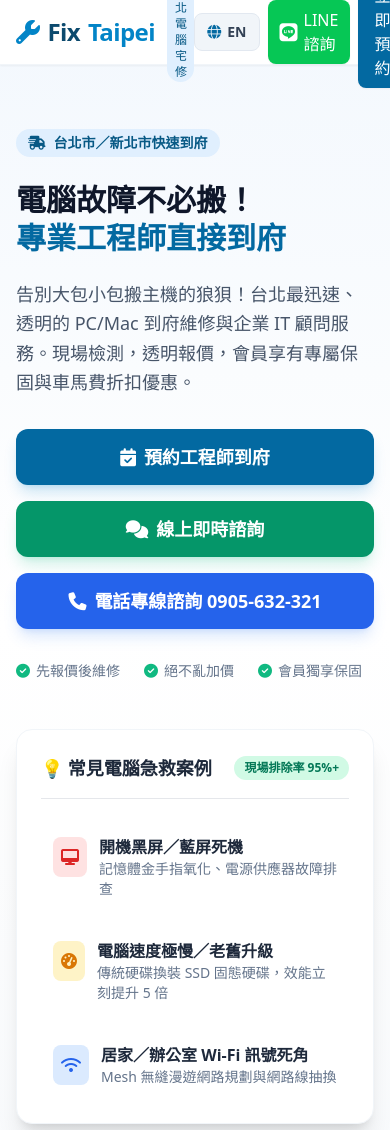
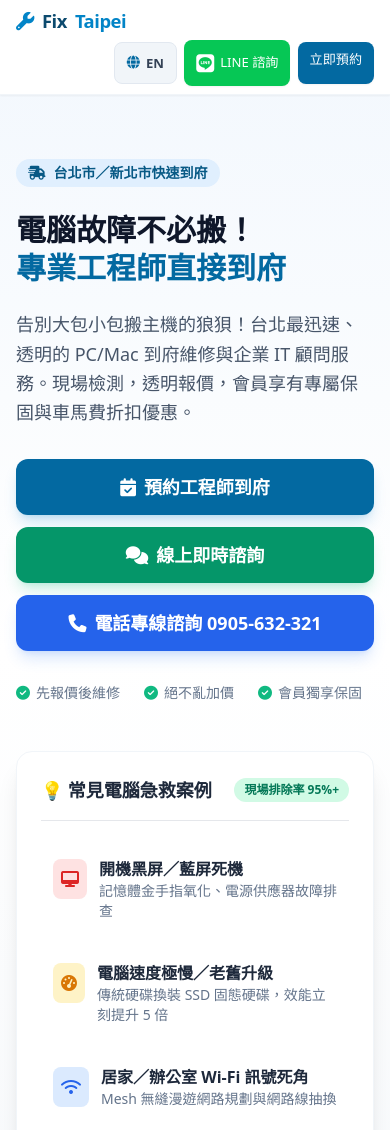
Before and after one commit to drchencm/fixtaipei, a plain HTML site: page index.html in a window 390 px wide. Shown: the top 1130 px of the page. Drawn offline with nearby package versions, Linux system fonts and the light colour scheme.

Commit message:
Add files via upload

```diff
--- a/index.html
+++ b/index.html
@@ -31,16 +31,62 @@
     </script>
     <!-- FontAwesome Font Icons -->
     <link rel="stylesheet" href="https://cdnjs.cloudflare.com/ajax/libs/font-awesome/6.4.0/css/all.min.css">
+    <style>
+        /* 全站自適應基礎設定 */
+        *, *::before, *::after { box-sizing: border-box; }
+        html { scroll-behavior: smooth; }
+        body { min-width: 320px; overflow-x: hidden; }
+        img, video, iframe, svg { max-width: 100%; }
+        a, button { -webkit-tap-highlight-color: transparent; }
+        section[id] { scroll-margin-top: 5.5rem; }
+        p, li, h1, h2, h3, h4, a, button, span { overflow-wrap: anywhere; }
+
+        /* 手機版導覽列：品牌與操作按鈕分列，避免擠壓及橫向溢出 */
+        @media (max-width: 767px) {
+            header > div {
+                height: auto !important; min-height: 4rem;
+                padding-top: .55rem; padding-bottom: .55rem;
+                flex-wrap: wrap; row-gap: .45rem;
+            }
+            header > div > a:first-child {
+                font-size: 1.15rem; line-height: 1.5rem; min-width: 0;
+            }
+            header > div > a:first-child [data-i18n="brand.badge"] { display: none; }
+            header > div > div:last-child {
+                width: 100%; justify-content: flex-end; gap: .45rem;
+            }
+            #langToggleBtn, header > div > div:last-child > a {
+                min-height: 2.65rem; padding: .55rem .75rem;
+                font-size: .82rem; white-space: nowrap;
+            }
+            header > div > div:last-child > a:last-child { flex: 0 0 auto; }
+            .py-16 { padding-top: 3rem; padding-bottom: 3rem; }
+            .p-8 { padding: 1.25rem; }
+            .p-6 { padding: 1rem; }
+            .gap-12 { gap: 2rem; }
+            .gap-8 { gap: 1.5rem; }
+            .text-4xl { font-size: 2rem; line-height: 1.15; }
+            .text-3xl { font-size: 1.65rem; line-height: 1.25; }
+            select, input, textarea { max-width: 100%; min-width: 0; }
+        }
+        @media (max-width: 380px) {
+            header > div > div:last-child { gap: .35rem; }
+            #langToggleBtn, header > div > div:last-child > a {
+                padding-left: .55rem; padding-right: .55rem; font-size: .76rem;
+            }
+            .grid.grid-cols-2 { grid-template-columns: minmax(0, 1fr); }
+        }
+    </style>
 </head>
 <body class="bg-slate-50 text-slate-800 font-sans antialiased selection:bg-brand-500 selection:text-white">
 
     <!-- Header / Navbar -->
     <header class="sticky top-0 z-40 bg-white/90 backdrop-blur-md border-b border-slate-100 shadow-sm">
-        <div class="max-w-7xl mx-auto px-4 sm:px-6 lg:px-8 h-16 flex items-center justify-between">
-            <a href="#" class="flex items-center gap-2 text-2xl font-black text-brand-900 tracking-tight">
+        <div class="max-w-7xl mx-auto px-4 sm:px-6 lg:px-8 min-h-16 flex items-center justify-between">
+            <a href="#" class="flex items-center gap-2 text-xl sm:text-2xl font-black text-brand-900 tracking-tight min-w-0">
                 <i class="fa-solid fa-wrench text-brand-500"></i>
                 Fix<span class="text-brand-500">Taipei</span>
-                <span data-i18n="brand.badge" class="text-xs bg-brand-100 text-brand-700 px-2 py-0.5 rounded-full font-medium ml-1">台北電腦宅修</span>
+                <span data-i18n="brand.badge" class="hidden sm:inline text-xs bg-brand-100 text-brand-700 px-2 py-0.5 rounded-full font-medium ml-1">台北電腦宅修</span>
             </a>
 
             <nav class="hidden md:flex items-center gap-6 font-medium text-slate-600 text-sm lg:text-base">
@@ -52,7 +98,7 @@
                 <a href="#faq" data-i18n="nav.faq" class="hover:text-brand-500 transition">常見問題</a>
             </nav>
 
-            <div class="flex items-center gap-2 sm:gap-3">
+            <div class="flex items-center gap-2 sm:gap-3 shrink-0">
                 <!-- Language Switcher -->
                 <button id="langToggleBtn" onclick="toggleLanguage()" class="inline-flex items-center gap-1.5 bg-slate-100 hover:bg-slate-200 text-slate-700 px-3 py-2 rounded-lg text-sm font-semibold transition border border-slate-200" title="Switch Language">
                     <i class="fa-solid fa-globe text-brand-600"></i>
@@ -87,7 +133,7 @@
                     </p>
 
                     <!-- 按鈕群組：表單預約與線上即時諮詢 -->
-                    <div class="flex flex-col sm:flex-row flex-wrap gap-4 mb-8">
+                    <div class="flex flex-col sm:flex-row flex-wrap gap-3 sm:gap-4 mb-8">
                         <a href="https://fixtaipei.notion.site/3c6f42a990448056a037e70e86715bf1" target="_blank" class="inline-flex justify-center items-center gap-2 bg-brand-600 hover:bg-brand-700 text-white px-6 py-3.5 rounded-xl text-lg font-semibold shadow-lg shadow-brand-500/20 transition">
                             <i class="fa-solid fa-calendar-check"></i> <span data-i18n="hero.btnBook">預約工程師到府</span>
                         </a>
```
